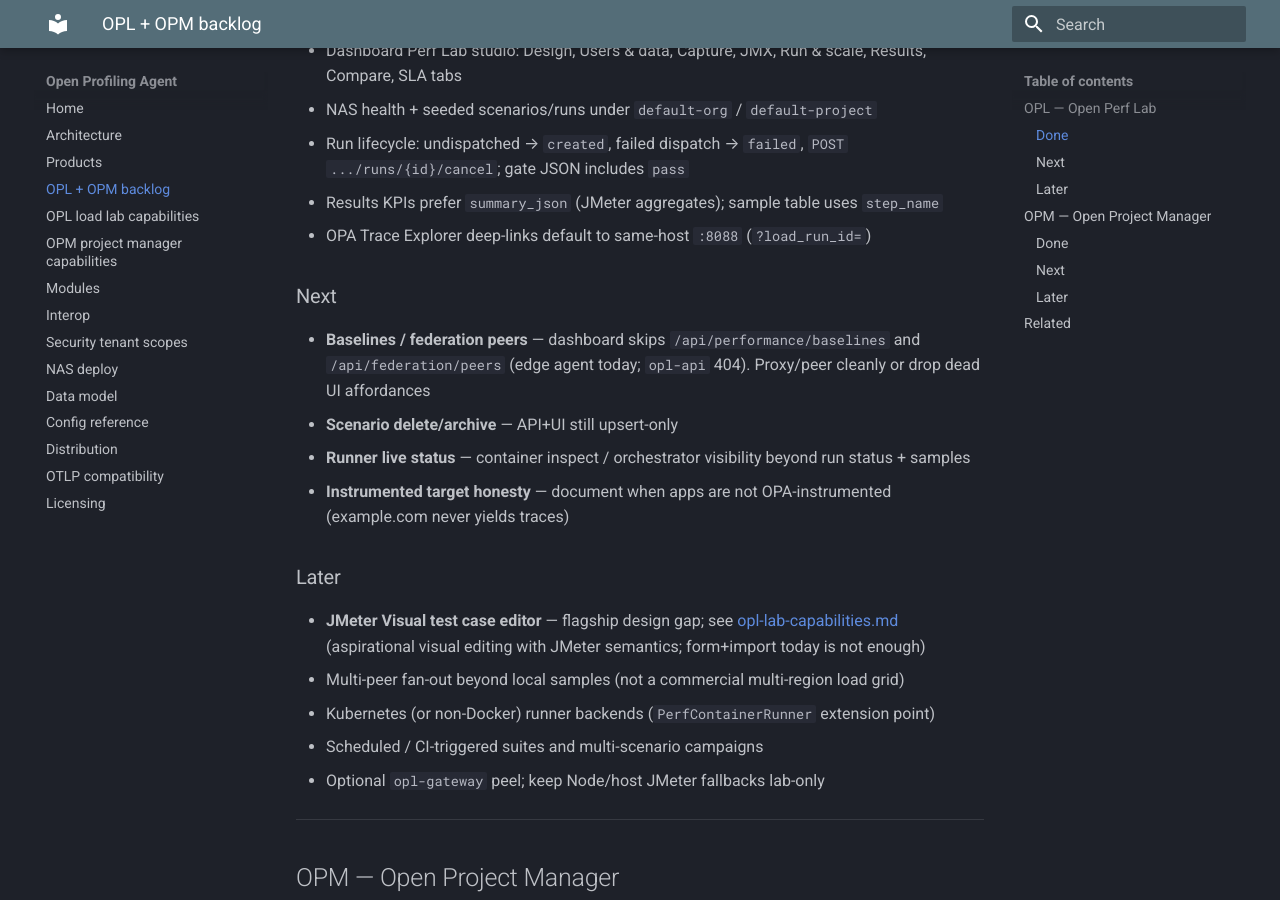
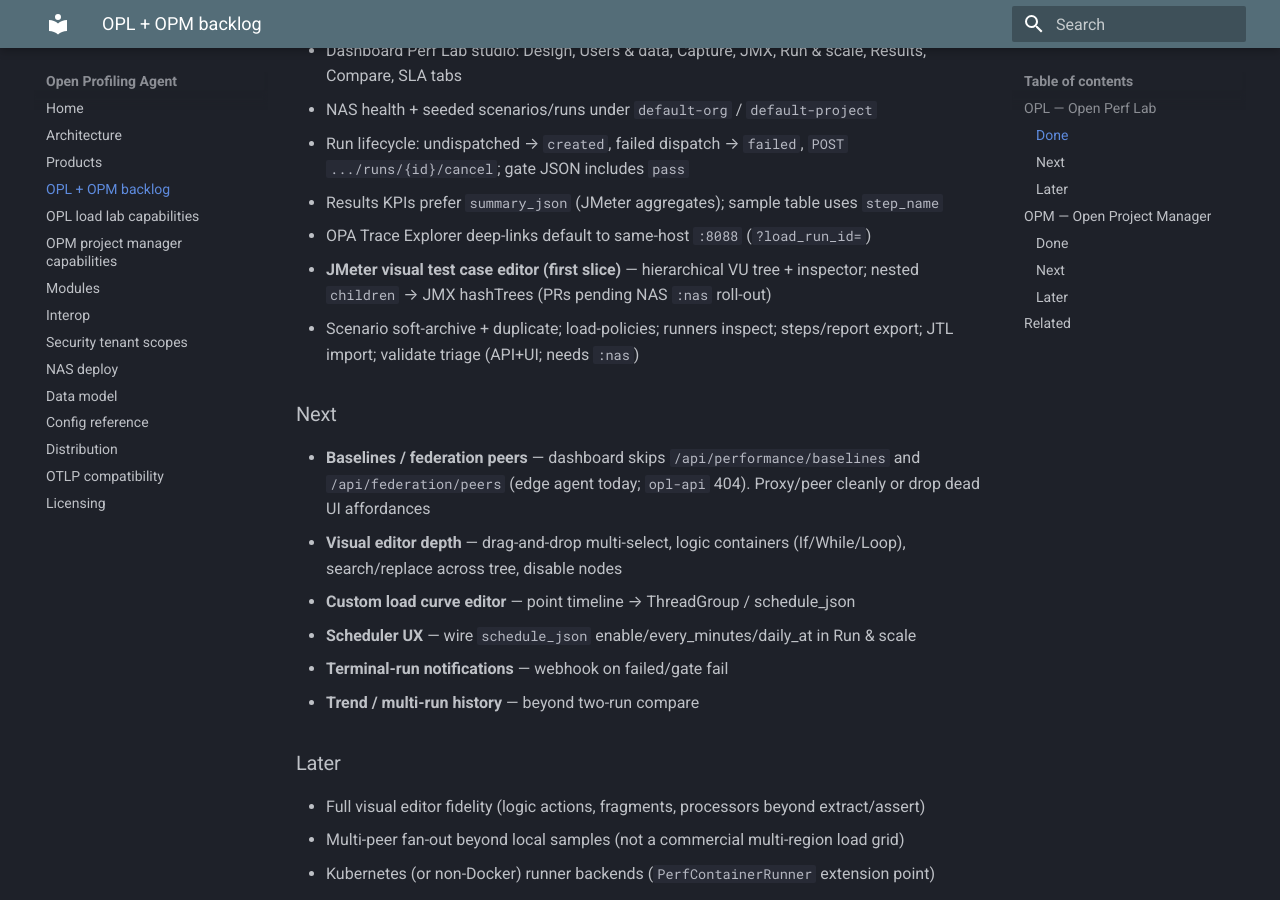
Before and after one commit to TheGrimmChester/OPA-Stack, an MkDocs documentation site: the page built from docs/opl-opm-backlog.md, in a window 1280 px wide and 900 px high, scrolled down 684 px. Built offline with MkDocs 1.6.1 and Material for MkDocs 9.7.7, drawn with Linux system fonts in a browser that asks for light colours.

Commit message:
Docs: Record JMeter visual editor and lab ops in OPL backlog
Move archive/runners/report/visual-editor first slice into Done (pending
NAS :nas roll-out) and list remaining visual-editor depth as Next.

```diff
--- a/docs/opl-opm-backlog.md
+++ b/docs/opl-opm-backlog.md
@@ -20,17 +20,21 @@ Ports: API `8092`, dashboard `8095`. Control plane: `opl-api` + `opl-orchestrato
 - Run lifecycle: undispatched → `created`, failed dispatch → `failed`, `POST .../runs/{id}/cancel`; gate JSON includes `pass`
 - Results KPIs prefer `summary_json` (JMeter aggregates); sample table uses `step_name`
 - OPA Trace Explorer deep-links default to same-host `:8088` (`?load_run_id=`)
+- **JMeter visual test case editor (first slice)** — hierarchical VU tree + inspector; nested `children` → JMX hashTrees (PRs pending NAS `:nas` roll-out)
+- Scenario soft-archive + duplicate; load-policies; runners inspect; steps/report export; JTL import; validate triage (API+UI; needs `:nas`)
 
 ### Next
 
 - **Baselines / federation peers** — dashboard skips `/api/performance/baselines` and `/api/federation/peers` (edge agent today; `opl-api` 404). Proxy/peer cleanly or drop dead UI affordances
-- **Scenario delete/archive** — API+UI still upsert-only
-- **Runner live status** — container inspect / orchestrator visibility beyond run status + samples
-- **Instrumented target honesty** — document when apps are not OPA-instrumented (example.com never yields traces)
+- **Visual editor depth** — drag-and-drop multi-select, logic containers (If/While/Loop), search/replace across tree, disable nodes
+- **Custom load curve editor** — point timeline → ThreadGroup / schedule_json
+- **Scheduler UX** — wire `schedule_json` enable/every_minutes/daily_at in Run & scale
+- **Terminal-run notifications** — webhook on failed/gate fail
+- **Trend / multi-run history** — beyond two-run compare
 
 ### Later
 
-- **JMeter Visual test case editor** — flagship design gap; see [opl-lab-capabilities.md](opl-lab-capabilities.md) (aspirational visual editing with JMeter semantics; form+import today is not enough)
+- Full visual editor fidelity (logic actions, fragments, processors beyond extract/assert)
 - Multi-peer fan-out beyond local samples (not a commercial multi-region load grid)
 - Kubernetes (or non-Docker) runner backends (`PerfContainerRunner` extension point)
 - Scheduled / CI-triggered suites and multi-scenario campaigns
```
